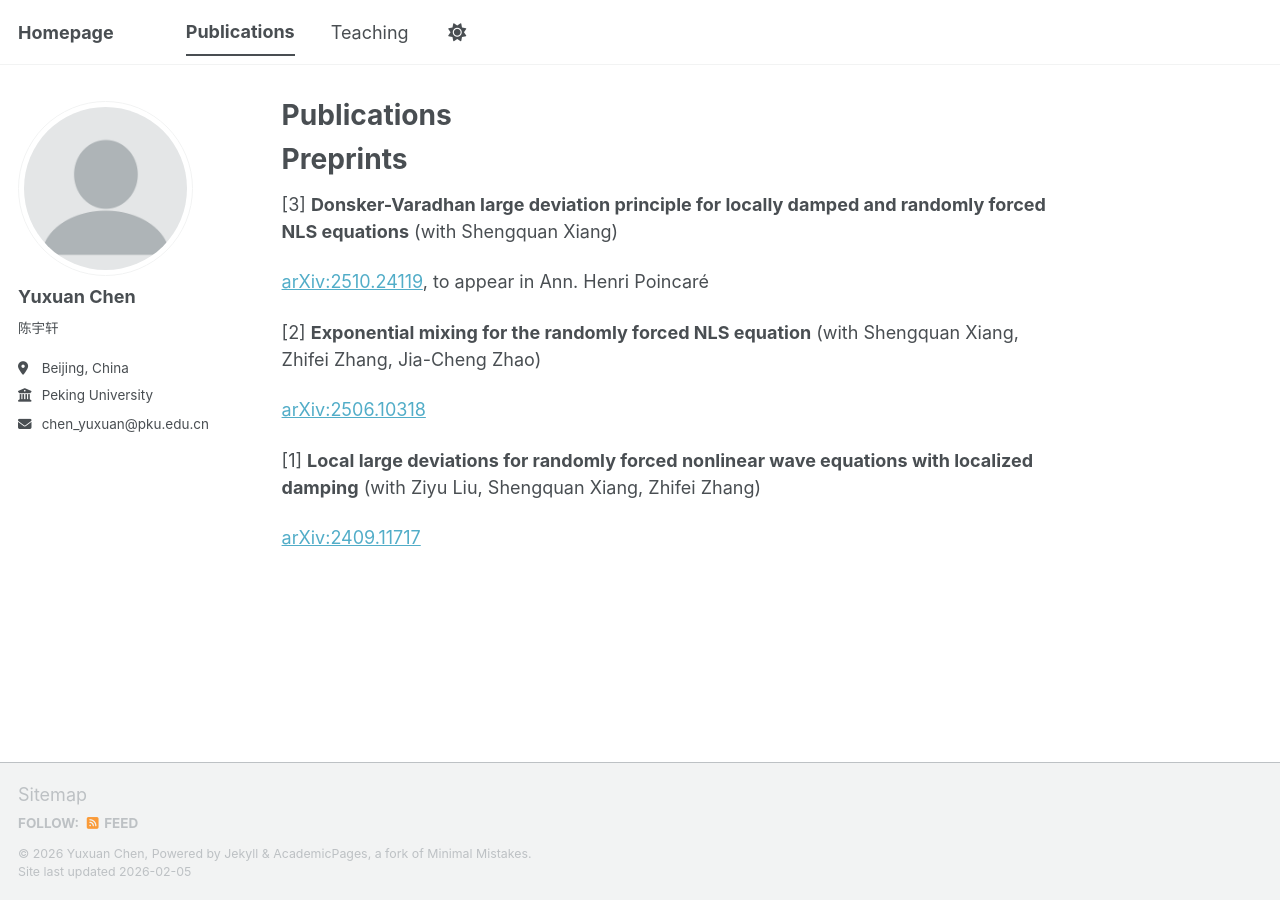
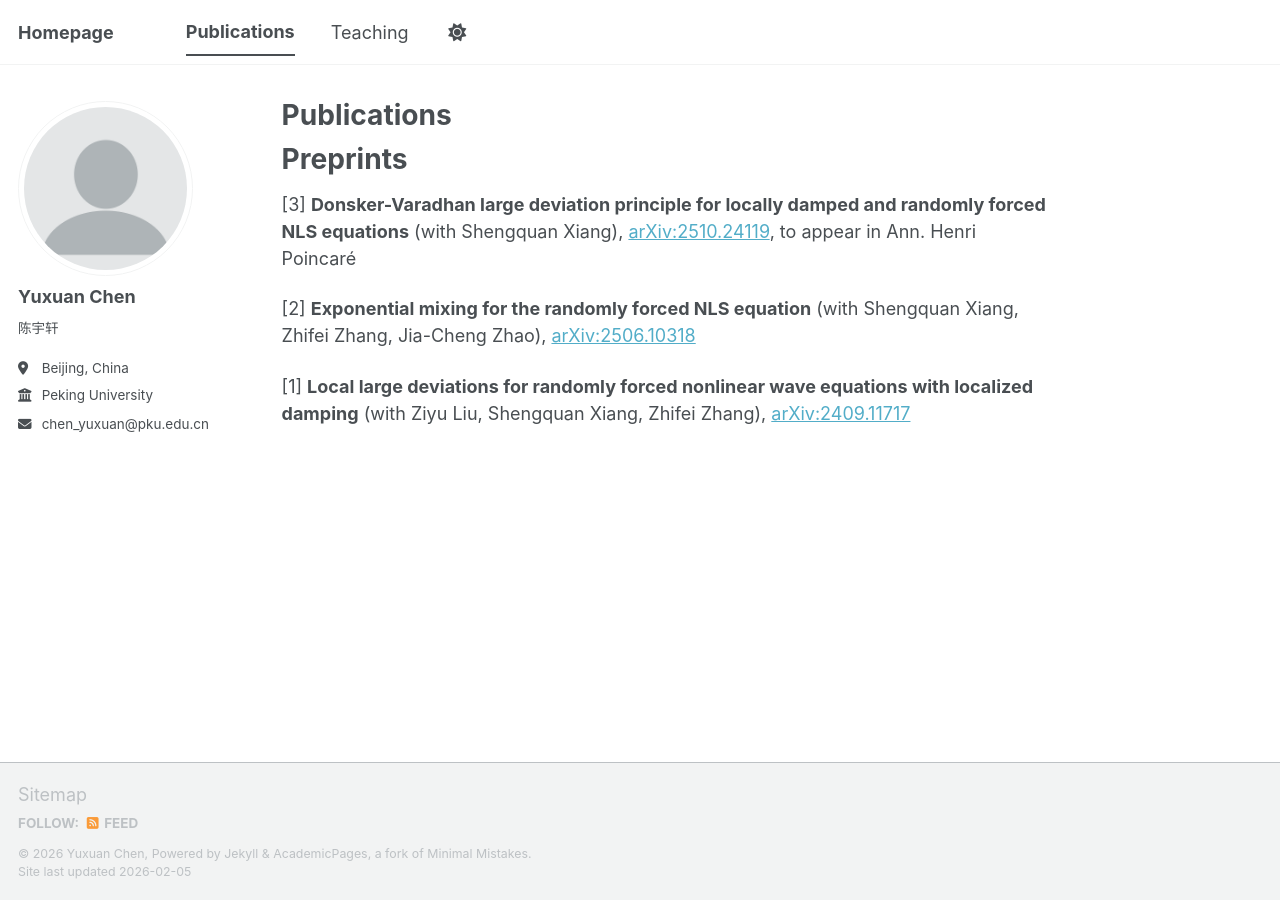
Before and after one commit to yxchen-pku/yxchen-pku.github.io, a Jekyll site: the page built from _pages/publications.md, in a window 1280 px wide. Built offline with Jekyll 4.4.1, drawn with Linux system fonts in a browser that asks for light colours; a script bundle is joined from its source files by our own code; library files that are not in the unit come from our copies.

```diff
--- a/_pages/publications.md
+++ b/_pages/publications.md
@@ -8,14 +8,8 @@ author_profile: true
 Preprints
 =====
 
-[3]  **Donsker-Varadhan large deviation principle for locally damped and randomly forced NLS equations** (with Shengquan Xiang)
+[3]  **Donsker-Varadhan large deviation principle for locally damped and randomly forced NLS equations** (with Shengquan Xiang), [arXiv:2510.24119](https://arxiv.org/abs/2510.24119), to appear in Ann. Henri Poincaré
 
-[arXiv:2510.24119](https://arxiv.org/abs/2510.24119), to appear in Ann. Henri Poincaré
+[2] **Exponential mixing for the randomly forced NLS equation** (with Shengquan Xiang, Zhifei Zhang, Jia-Cheng Zhao), [arXiv:2506.10318](https://arxiv.org/abs/2506.10318)
 
-[2] **Exponential mixing for the randomly forced NLS equation** (with Shengquan Xiang, Zhifei Zhang, Jia-Cheng Zhao)
-
-[arXiv:2506.10318](https://arxiv.org/abs/2506.10318)
-
-[1] **Local large deviations for randomly forced nonlinear wave equations with localized damping** (with Ziyu Liu, Shengquan Xiang, Zhifei Zhang)
-
-[arXiv:2409.11717](https://arxiv.org/abs/2409.11717)
+[1] **Local large deviations for randomly forced nonlinear wave equations with localized damping** (with Ziyu Liu, Shengquan Xiang, Zhifei Zhang), [arXiv:2409.11717](https://arxiv.org/abs/2409.11717)
```
